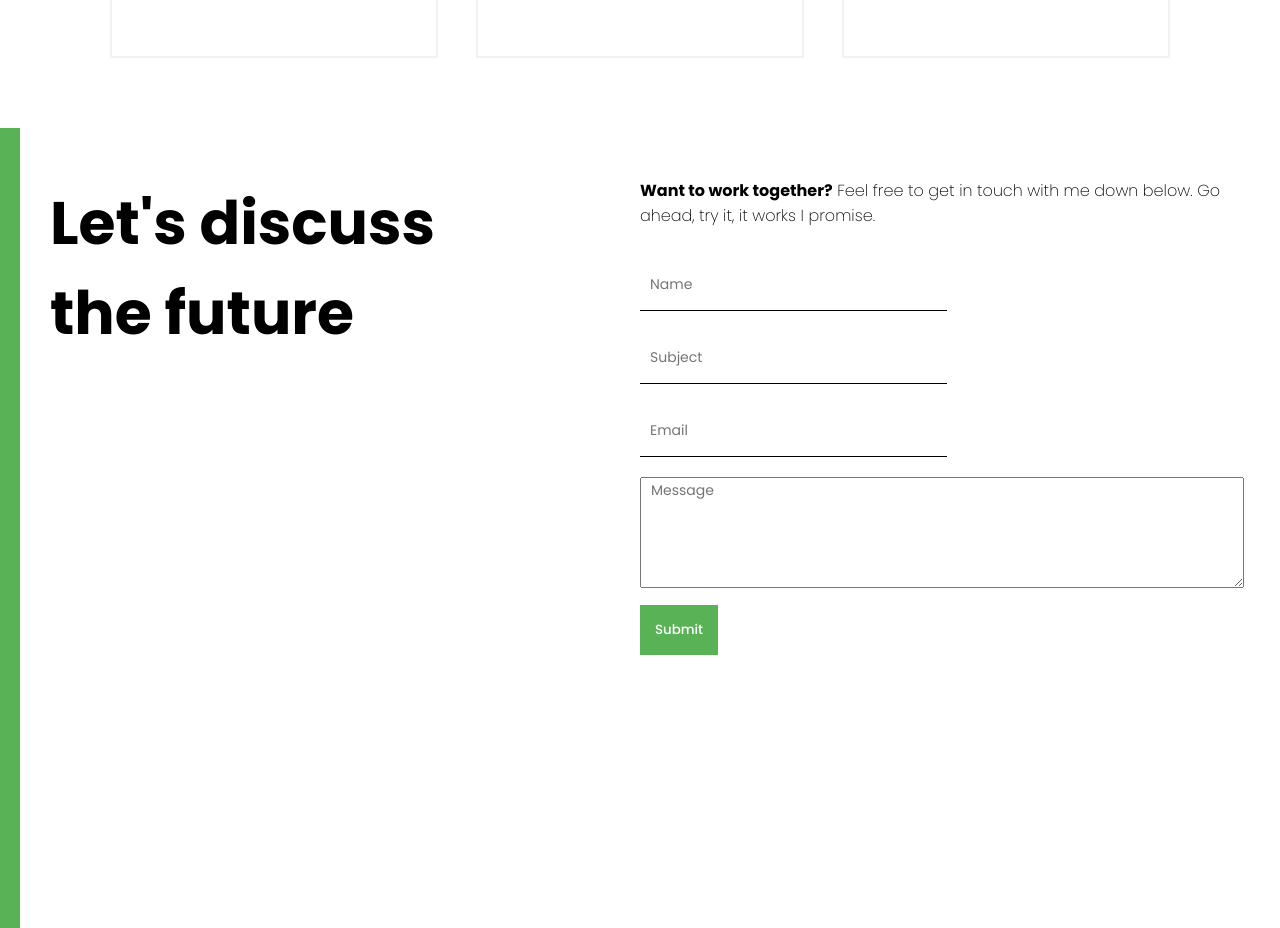
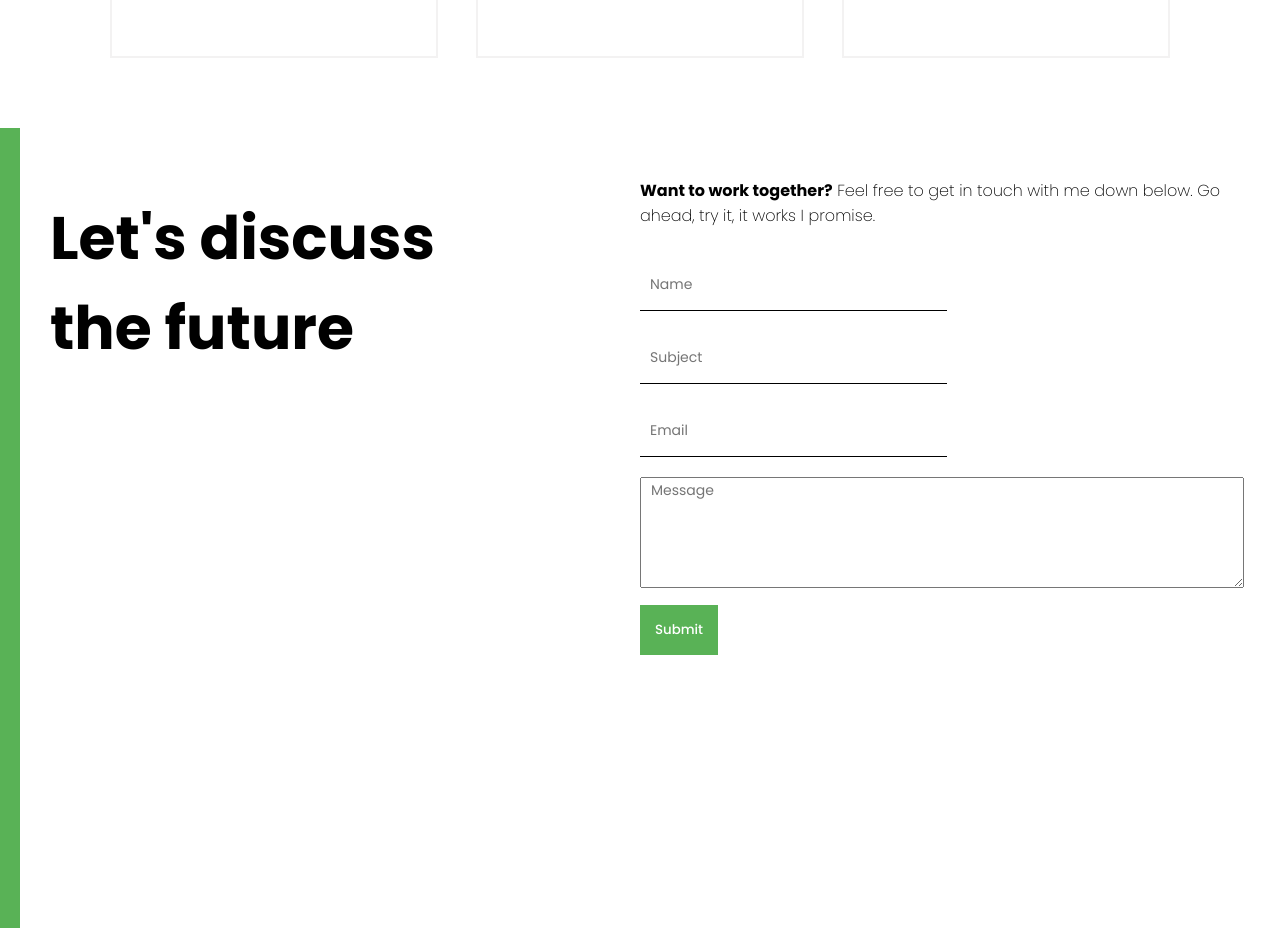
Before and after one commit to blainecurren/portfolio-2, a React (Create React App) app: page / in a window 1280 px wide. Shown: the part 2540-3468 px from the top of the page. Built offline with nearby package versions, Linux system fonts and the light colour scheme.

Commit message:
moved c-title div down to better fit page

```diff
--- a/src/components/contact/contact.css
+++ b/src/components/contact/contact.css
@@ -3,11 +3,12 @@
 .c {
   height: 100vh;
   position: relative;
+  overflow: hidden;
 }
 
 .c-bg {
   width: 20px;
-  height: 100%;
+  height: 105%;
   background-color: #59b256;
   position: absolute;
 }
@@ -32,6 +33,7 @@
 .c-title {
   font-size: 60px;
   width: 80%;
+  margin-top: 15px
 }
 
 .c-info-item {
```
